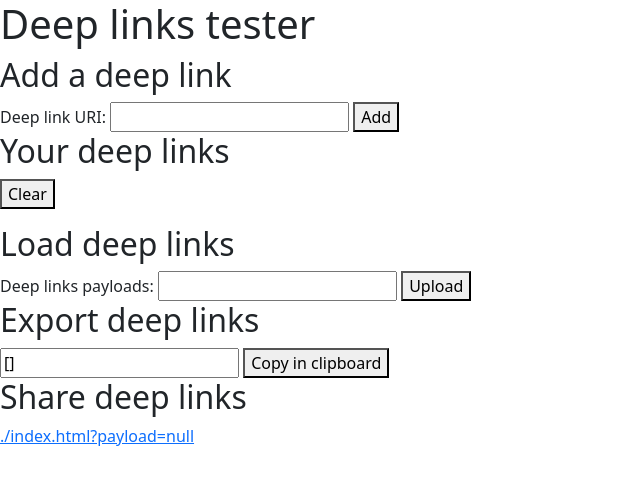
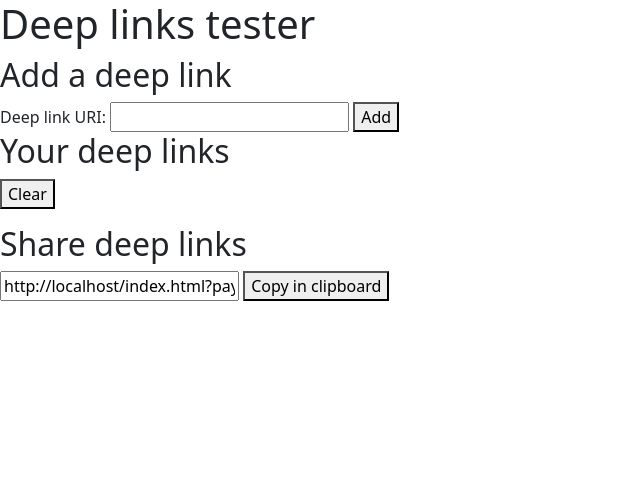
Before and after one commit to albanlorillard/deeplink-testor, a plain HTML site: page index.html in a window 1280 px wide. Shown: the whole page, without its empty margins (0-640 px from the left). Drawn offline with nearby package versions, Linux system fonts and the light colour scheme.

Commit message:
feat: easiest way to share with URL and base64, to import and export

```diff
--- a/index.html
+++ b/index.html
@@ -26,22 +26,11 @@
 
     <button onclick="clearDeepLinks(); rendered();">Clear</button>
 
-    <ul id="deepLinks">
-
-    </ul>
-
-    <h2>Load deep links</h2>
-    <form action="#" onsubmit="loadDeepLinks(); rendered();">
-        <label>Deep links payloads: <input id="import" type="text"/></label>
-        <button type="submit" onclick="">Upload</button>
-    </form>
-
-    <h2>Export deep links</h2>
-        <input id="deeplinksLocalStorage" type="text" />
-        <button type="submit" onclick="copyInClipboard()">Copy in clipboard</button>
+    <ul id="deepLinks"></ul>
 
     <h2>Share deep links</h2>
-        <a href="" id="permalink">aas</a>
+        <input type=text id="permalink"/>
+        <button onclick="copyInClipboard()">Copy in clipboard</button>
 </main>
 
 <script>
@@ -74,25 +63,15 @@
             ul.prepend(li);
         })
 
-        const copyText = document.querySelector("#deeplinksLocalStorage");
-        copyText.value = window.localStorage.getItem('deepLinks') ?? '[]';
-
         const permalink = document.querySelector("#permalink");
-        const url = `./index.html?payload=${encodeURIComponent(window.localStorage.getItem('deepLinks'))}`;
-        permalink.href = url;
-        permalink.innerHTML = url;
-
+        const url = `?payload=${encodeURIComponent(btoa(window.localStorage.getItem('deepLinks')))}`;
+        permalink.value = `${window.location.origin}${window.location.pathname}${url}`;
+        window.history.pushState({"html":'',"pageTitle":''},"", url);
     }
 
-    function loadDeepLinks() {
-        const copyText = document.querySelector("#import");
-        window.localStorage.setItem('deepLinks', copyText.value);
-    }
-
-    function copyInClipboard() {
-        const copyText = document.querySelector("#deeplinksLocalStorage");
-        copyText.value = window.localStorage.getItem('deepLinks') ?? '[]';
-        copyText.select();
+     function copyInClipboard() {
+         const copyText = document.querySelector("#permalink");
+         copyText.select();
         document.execCommand("copy");
     }
 
@@ -100,7 +79,7 @@
     const urlParams = new URLSearchParams(window.location.search);
     const payload = urlParams.get('payload');
     if (payload) {
-        window.localStorage.setItem('deepLinks', payload);
+        window.localStorage.setItem('deepLinks', atob(payload));
     }
 
     rendered();
```
